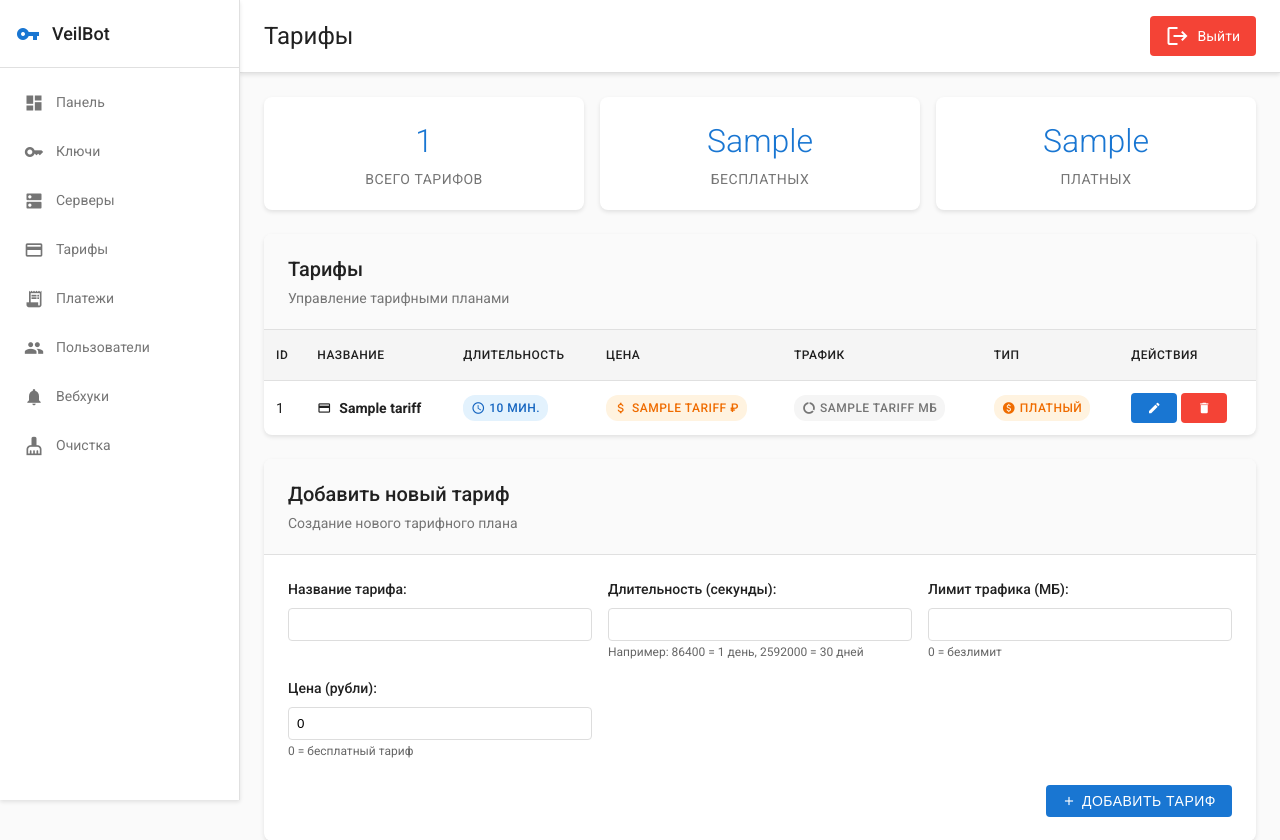
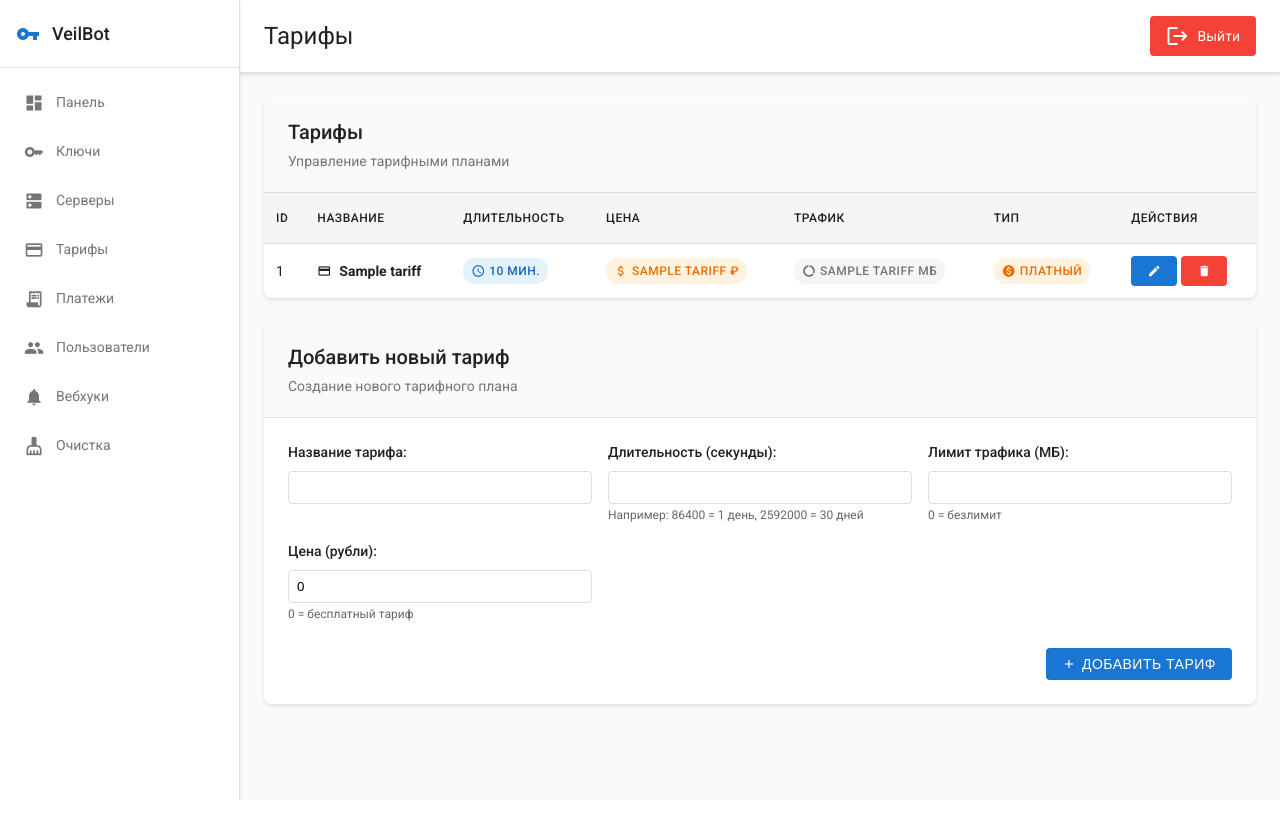
Before and after one commit to merdocx/veilbot, a FastAPI app: template admin/templates/tariffs.html in a window 1280 px wide. Shown: the top 840 px of the page. After the commit the page ends 800 px from the top, so only its background shows below. Run offline with FastAPI, Linux system fonts and the light colour scheme; the template is opened without the code that fills it: most values are stand-ins (such as "Sample title", 1, 10 or a date in 2020); parts of the project's set-up code (start-up, migrations or seed data) failed here and were passed over.

Commit message:
🗑️ Remove stats cards from tariffs page
- Removed stats cards showing total, free, and paid tariffs count
- Simplified tariffs page layout to show only the table and add form
- Page now has cleaner, more focused design without redundant statistics

```diff
--- a/admin/templates/tariffs.html
+++ b/admin/templates/tariffs.html
@@ -4,22 +4,6 @@
 {% block page_title %}Тарифы{% endblock %}
 
 {% block content %}
-<!-- Stats Cards -->
-<div class="stats-grid">
-    <div class="stat-card">
-        <div class="stat-value">{{ tariffs|length }}</div>
-        <div class="stat-label">Всего тарифов</div>
-    </div>
-    <div class="stat-card">
-        <div class="stat-value">{{ free_tariffs }}</div>
-        <div class="stat-label">Бесплатных</div>
-    </div>
-    <div class="stat-card">
-        <div class="stat-value">{{ paid_tariffs }}</div>
-        <div class="stat-label">Платных</div>
-    </div>
-</div>
-
 <!-- Tariffs Table -->
 <div class="card">
     <div class="card-header">
```
